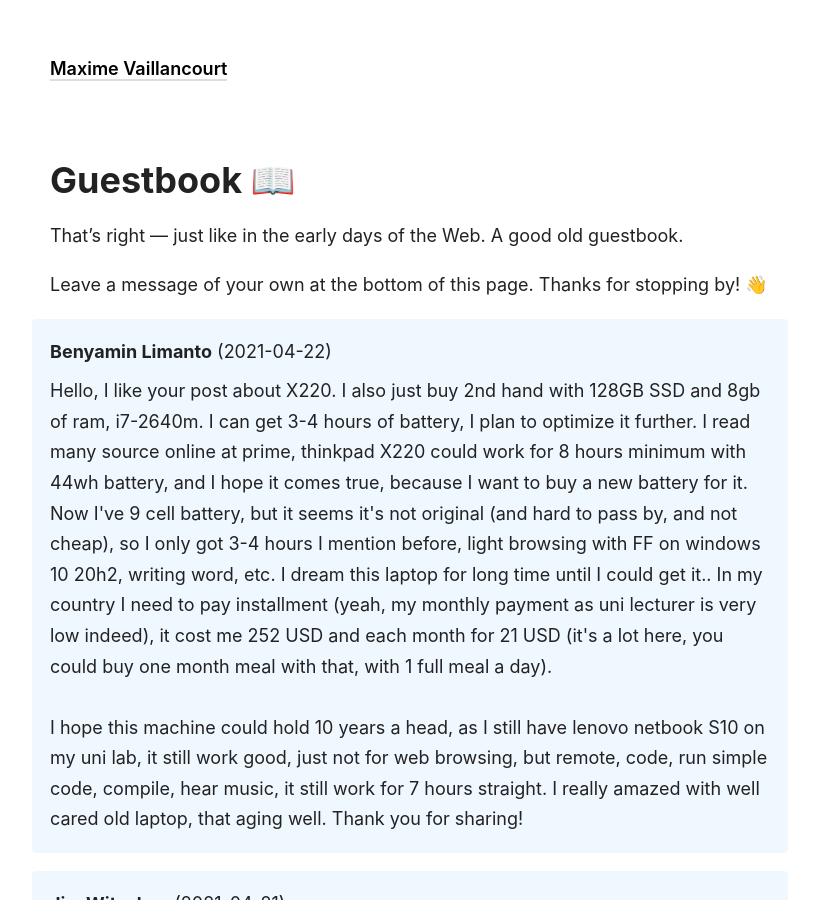
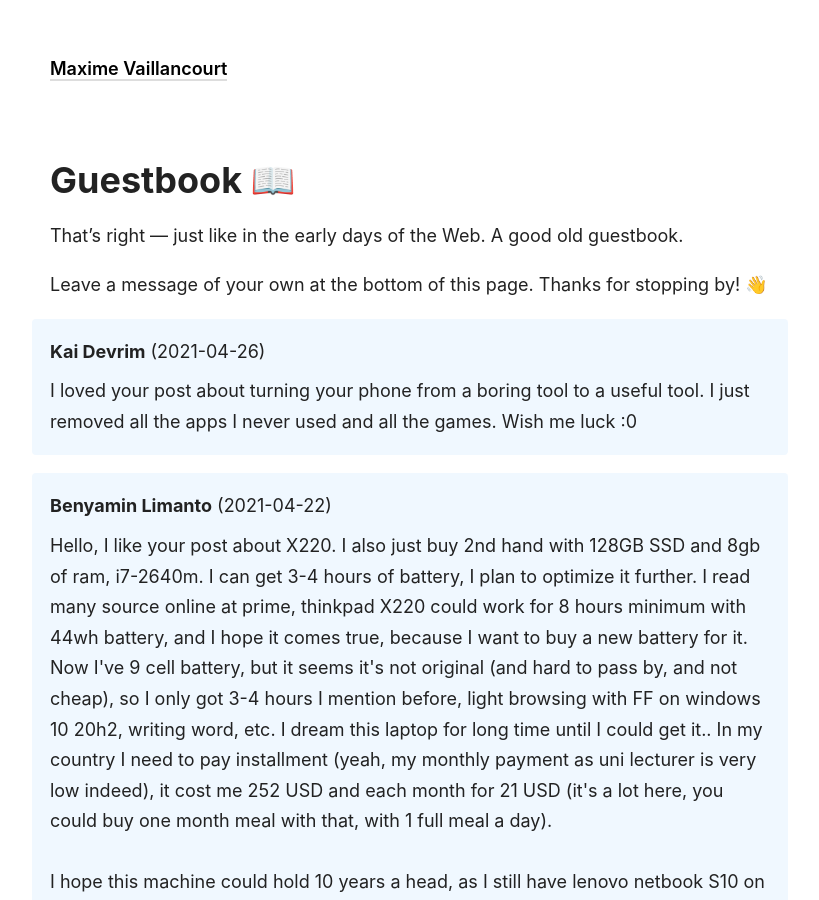
Before and after one commit to maximevaillancourt/maximevaillancourt.github.io, a Jekyll site: the page built from _pages/guestbook.md, in a window 1280 px wide and 900 px high. Shown: the whole window, without its empty margins (230-1049 px from the left). Built offline with Jekyll 4.4.1, drawn with Linux system fonts in a browser that asks for light colours.

Commit message:
Update guestbook messages from Netlify Forms API

```diff
--- a/_data/guestbook_messages.yml
+++ b/_data/guestbook_messages.yml
@@ -165,3 +165,9 @@
     just not for web browsing, but remote, code, run simple code, compile, hear music,
     it still work for 7 hours straight. I really amazed with well cared old laptop,
     that aging well. Thank you for sharing!"
+- netlify_submission_id: 6086633f5074b380b09bd20e
+  author: Kai Devrim
+  timestamp: '2021-04-26T06:52:47+00:00'
+  body: I loved your post about turning your phone from a boring tool to a useful
+    tool. I just removed all the apps I never used and all the games. Wish me luck
+    :0
```
